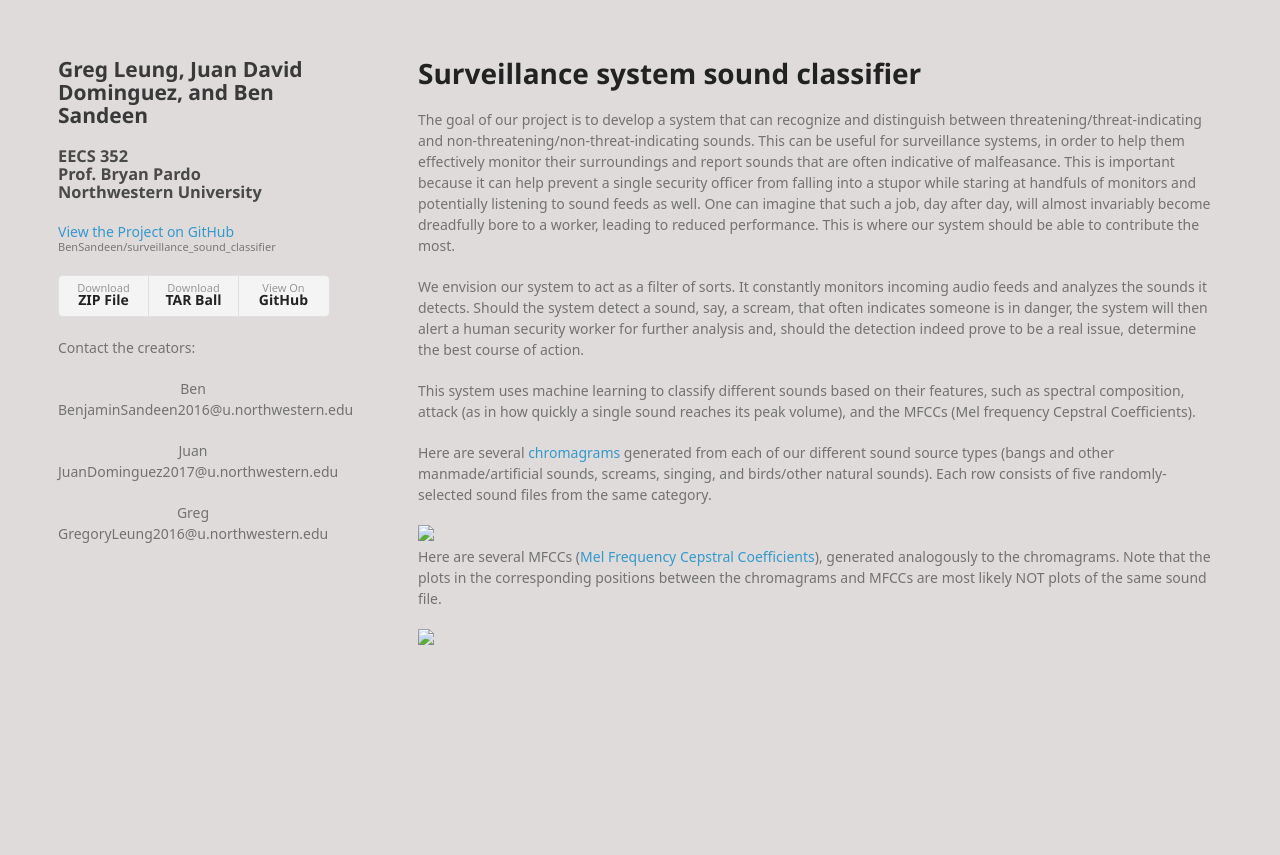
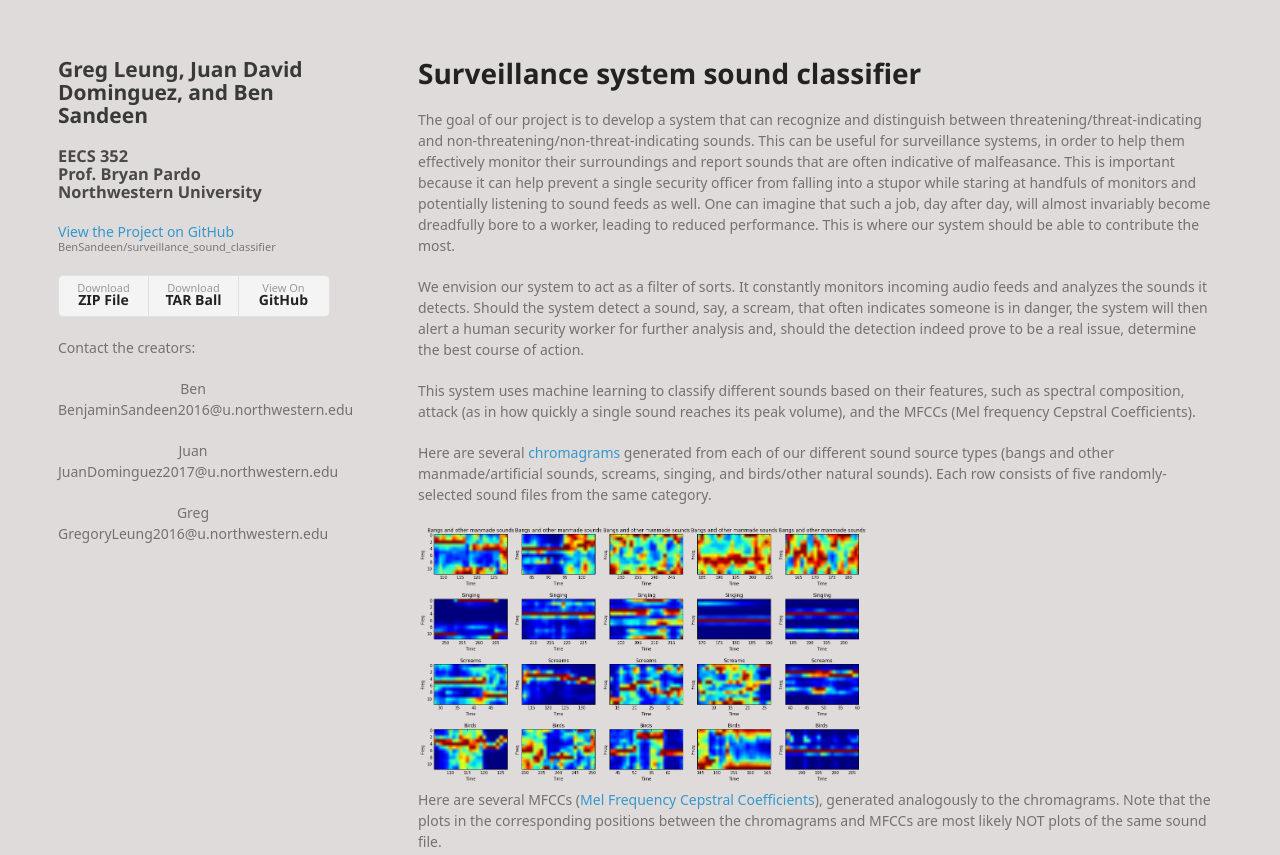
Before and after one commit to BenSandeen/surveillance_sound_classifier, a plain HTML site: page index.html in a window 1280 px wide. Shown: the top 855 px of the page. Before the commit the page ends 800 px from the top, so only its background shows below. Drawn offline with Linux system fonts and the light colour scheme; a web font is replaced by a local one.

Commit message:
adding images of chromagrams and MFCCs properly

```diff
--- a/index.html
+++ b/index.html
@@ -77,13 +77,13 @@
     our different sound source types (bangs and other manmade/artificial sounds, screams, singing, and birds/other natural
     sounds).  Each row consists of five randomly-selected sound files from the same category.
 </p>
-<img src="../webpage/chromagram.png" style="width:450px"/>
+<img src="./chromagram.png" style="width:450px"/>
 <p>
     Here are several MFCCs (<a href="https://en.wikipedia.org/wiki/Mel-frequency_cepstrum">Mel Frequency Cepstral Coefficients</a>),
     generated analogously to the chromagrams.  Note that the plots in the corresponding positions between the chromagrams and
     MFCCs are most likely NOT plots of the same sound file.
 </p>
-          <img src="../webpage/MFCC.png" style="width:450px"/>
+          <img src="./MFCC.png" style="width:450px"/>
 <!--
 
 <h3>
```
